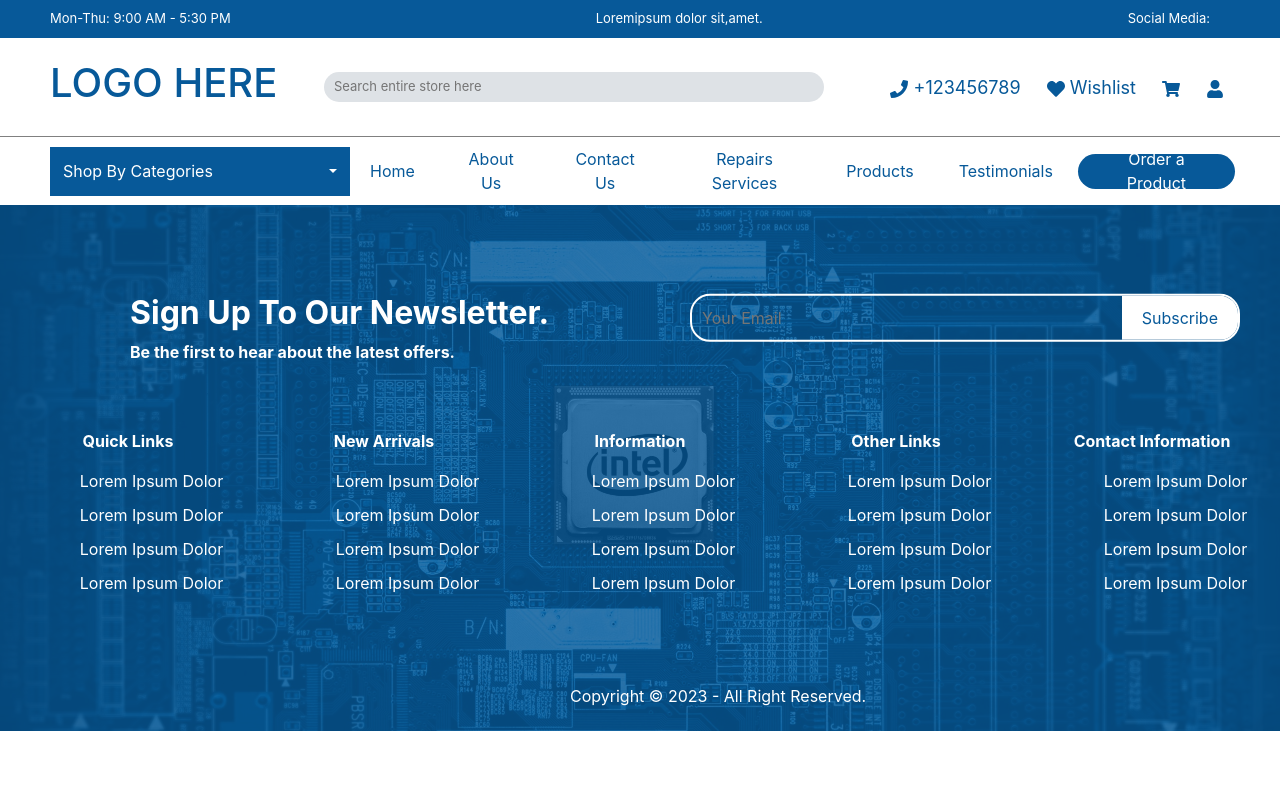
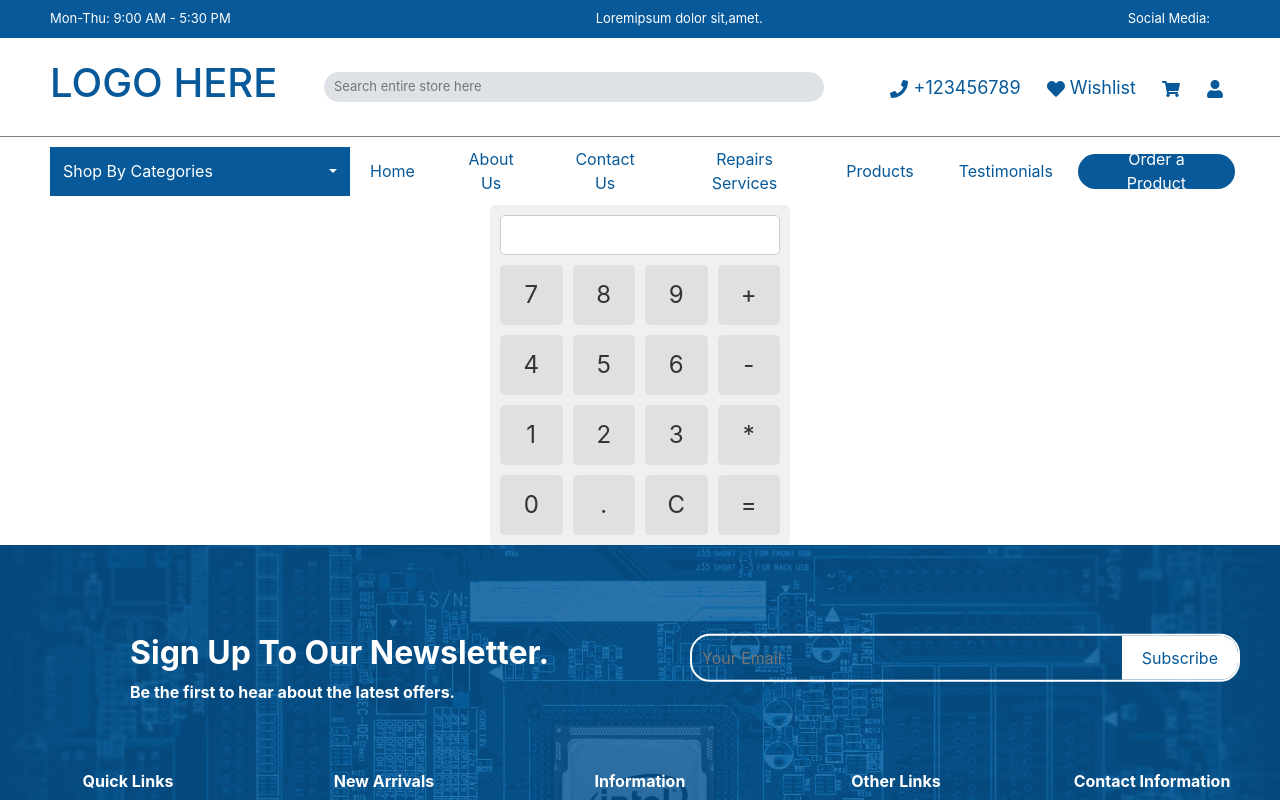
Before and after one commit to Ahad133/React-Practice, a React (Create React App) app: page /calculator in a window 1280 px wide. Shown: the top 800 px of the page. Built offline with nearby package versions, Linux system fonts and the light colour scheme; the HTML template or start-up script is replaced by a standard one.

Commit message:
map integration

```diff
--- a/src/App.js
+++ b/src/App.js
@@ -9,6 +9,7 @@ import Repair from "./pages/Repair";
 import Testimonials from "./pages/Testimonials";
 import Products from "./pages/Products";
 import GetData from "./pages/GetData";
+import Calculator from "./pages/Calculator";
 
 function App() {
   return (
@@ -23,6 +24,7 @@ function App() {
           <Route path="/products" element={<Products />} />
           <Route path="/testimonials" element={<Testimonials />} />
           <Route path="/getdata" element={<GetData />} />
+          <Route path="/calculator" element={<Calculator />} />
         </Routes>
       </Router>
       <Footer />
--- /dev/null
+++ b/src/pages/Calculator/index.css
@@ -0,0 +1,51 @@
+.calculator-calc {
+  width: 300px;
+  margin: 0 auto;
+  text-align: center;
+  background-color: #f0f0f0;
+  border-radius: 5px;
+  padding: 10px;
+}
+
+.input-calc {
+  width: 100%;
+  height: 40px;
+  margin-bottom: 10px;
+  font-size: 18px;
+  text-align: right;
+  border: 1px solid #ccc;
+  border-radius: 5px;
+  padding: 5px;
+}
+
+.buttons-calc {
+  display: grid;
+  grid-template-columns: repeat(4, 1fr);
+  gap: 10px;
+}
+
+.button-calc {
+  width: 100%;
+  height: 60px;
+  font-size: 24px;
+  border: none; /* Remove the border */
+  border-radius: 5px;
+  background-color: #e0e0e0;
+  color: #333;
+  cursor: pointer;
+  transition: background-color 0.3s;
+}
+
+.button-calc:hover {
+  background-color: #ccc;
+}
+
+.button-calc[value="C"] {
+  background-color: #ff5e5e;
+  color: #fff;
+}
+
+.button-calc[value="="] {
+  background-color: #4caf50;
+  color: #fff;
+}
--- /dev/null
+++ b/src/pages/Calculator/index.js
@@ -0,0 +1,48 @@
+import React, { useState } from 'react';
+import './index.css';
+
+function Calculator() {
+  const [input, setInput] = useState('');
+
+  const addToInput = (value) => {
+    setInput(input + value);
+  };
+
+  const clearInput = () => {
+    setInput('');
+  };
+
+  const calculateResult = () => {
+    try {
+      setInput(eval(input).toString());
+    } catch (error) {
+      setInput('Error');
+    }
+  };
+
+  return (
+    <div className="calculator-calc">
+      <input className="input-calc" type="text" value={input} readOnly />
+      <div className="buttons-calc">
+        <button className="button-calc" onClick={() => addToInput('7')}>7</button>
+        <button className="button-calc" onClick={() => addToInput('8')}>8</button>
+        <button className="button-calc" onClick={() => addToInput('9')}>9</button>
+        <button className="button-calc" onClick={() => addToInput('+')}>+</button>
+        <button className="button-calc" onClick={() => addToInput('4')}>4</button>
+        <button className="button-calc" onClick={() => addToInput('5')}>5</button>
+        <button className="button-calc" onClick={() => addToInput('6')}>6</button>
+        <button className="button-calc" onClick={() => addToInput('-')}>-</button>
+        <button className="button-calc" onClick={() => addToInput('1')}>1</button>
+        <button className="button-calc" onClick={() => addToInput('2')}>2</button>
+        <button className="button-calc" onClick={() => addToInput('3')}>3</button>
+        <button className="button-calc" onClick={() => addToInput('*')}>*</button>
+        <button className="button-calc" onClick={() => addToInput('0')}>0</button>
+        <button className="button-calc" onClick={() => addToInput('.')}>.</button>
+        <button className="button-calc" onClick={clearInput}>C</button>
+        <button className="button-calc" onClick={calculateResult}>=</button>
+      </div>
+    </div>
+  );
+}
+
+export default Calculator;
```
